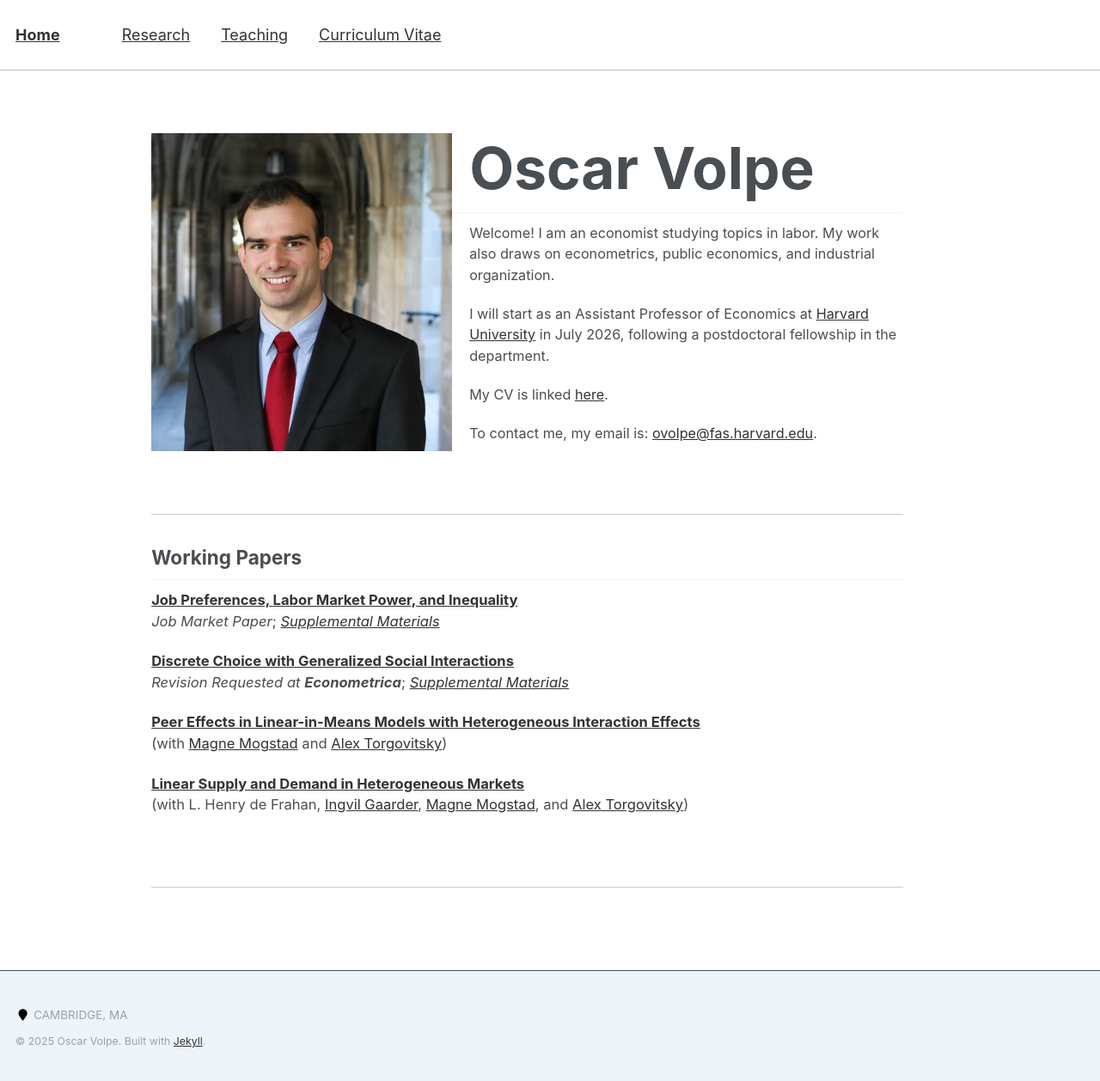
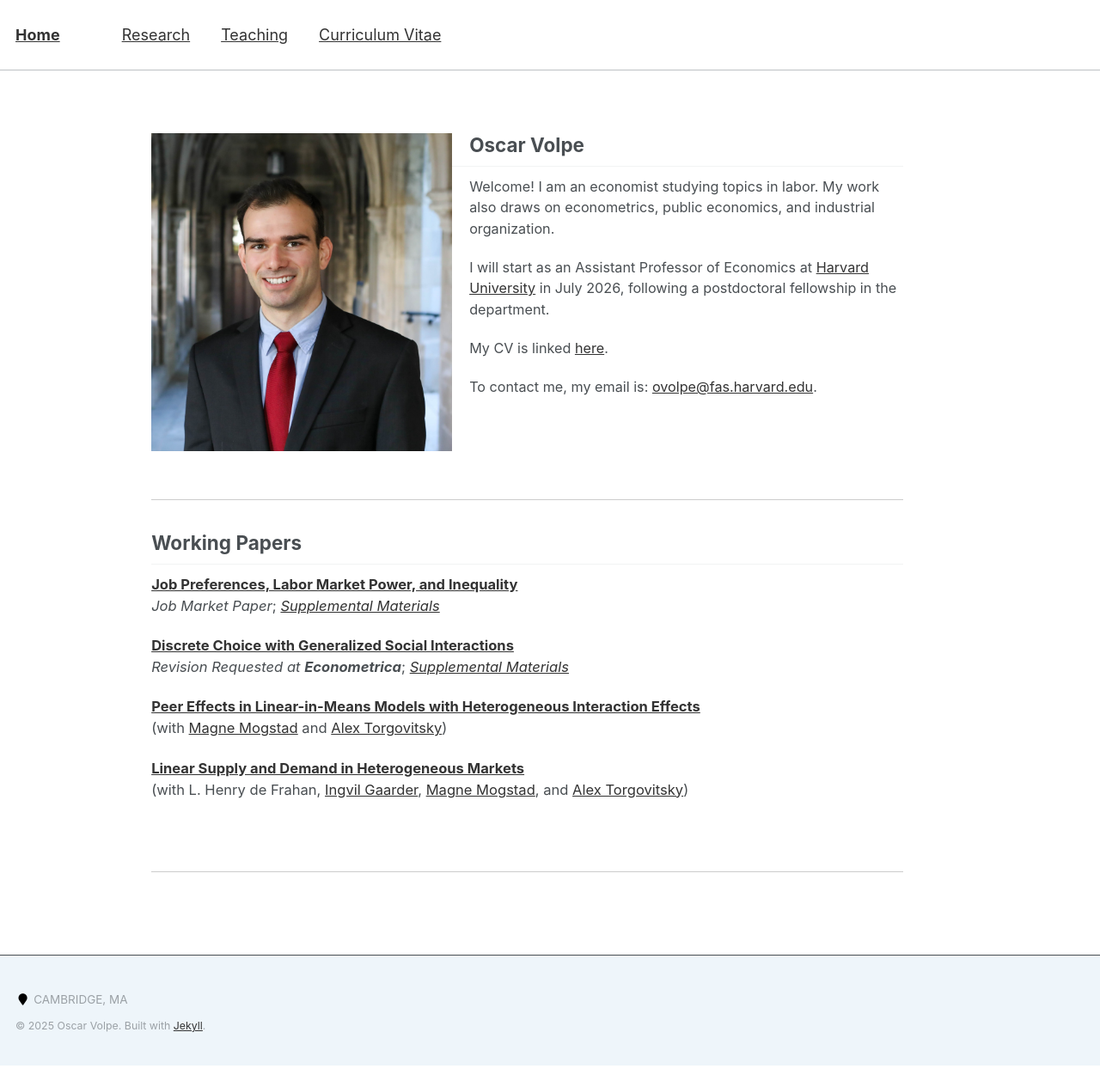
Before and after one commit to ovolpe/ovolpe.github.io, a Jekyll site: the page built from _pages/about.md, in a window 1280 px wide. Shown: the whole page at 86% size. Built offline with Jekyll 4.4.1, drawn with Linux system fonts in a browser that asks for light colours.

Commit message:
Update about.md

```diff
--- a/_pages/about.md
+++ b/_pages/about.md
@@ -8,7 +8,7 @@ redirect_from:
   - /about.html
 ---
 
-## <span style="font-size: 3em;">Oscar Volpe</span><img class="img-responsive" style="float: left; margin: 0px 20px 20px 0px;" src="/files/headshot.jpg" width="350">
+## <span style="font-size: 1em;">Oscar Volpe</span><img class="img-responsive" style="float: left; margin: 0px 20px 20px 0px;" src="/files/headshot.jpg" width="350">
 
 <p style="font-size: 0.9em;">
 Welcome! I am an economist studying topics in labor. My work also draws on econometrics, public economics, and industrial organization.
```
